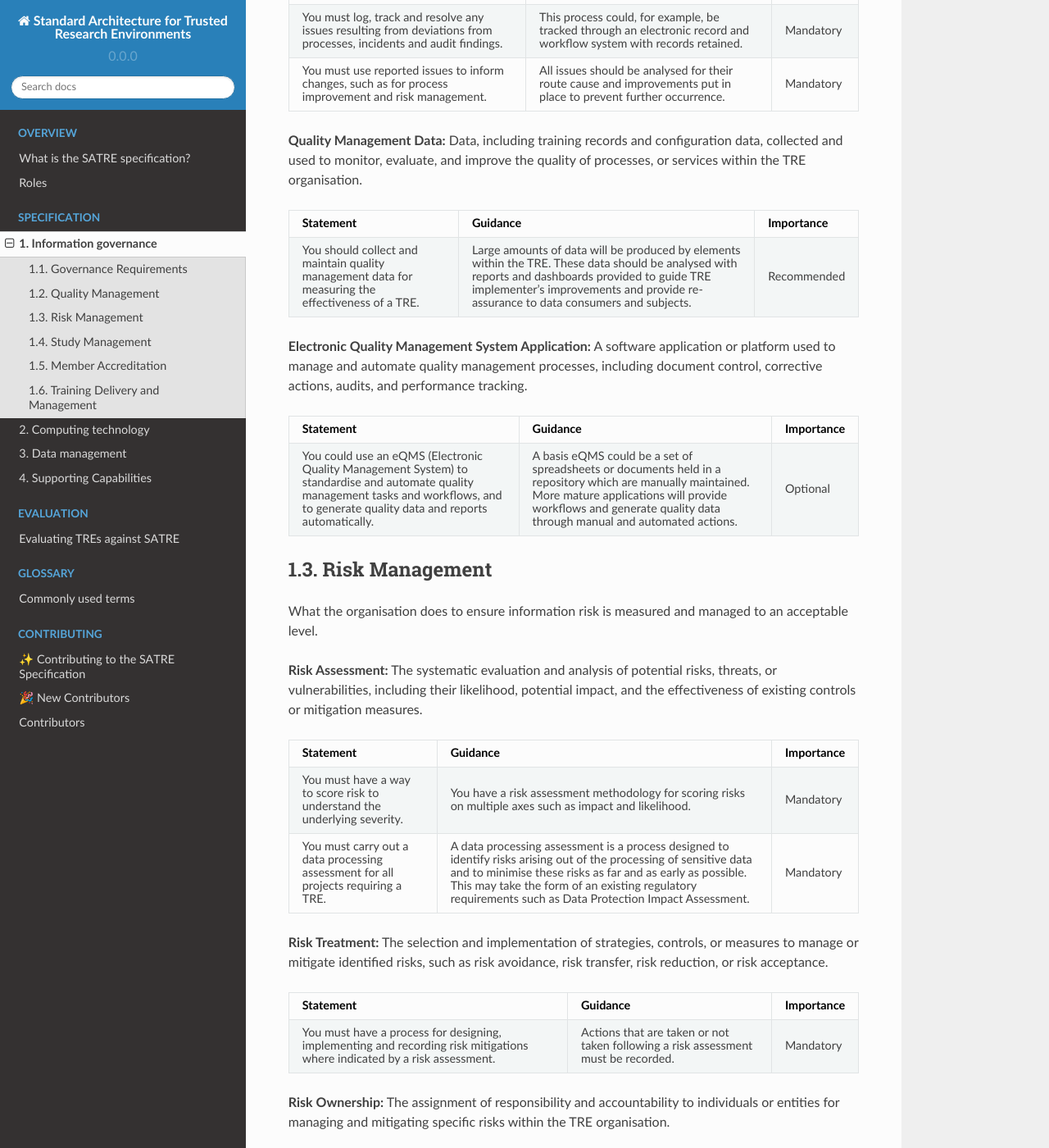
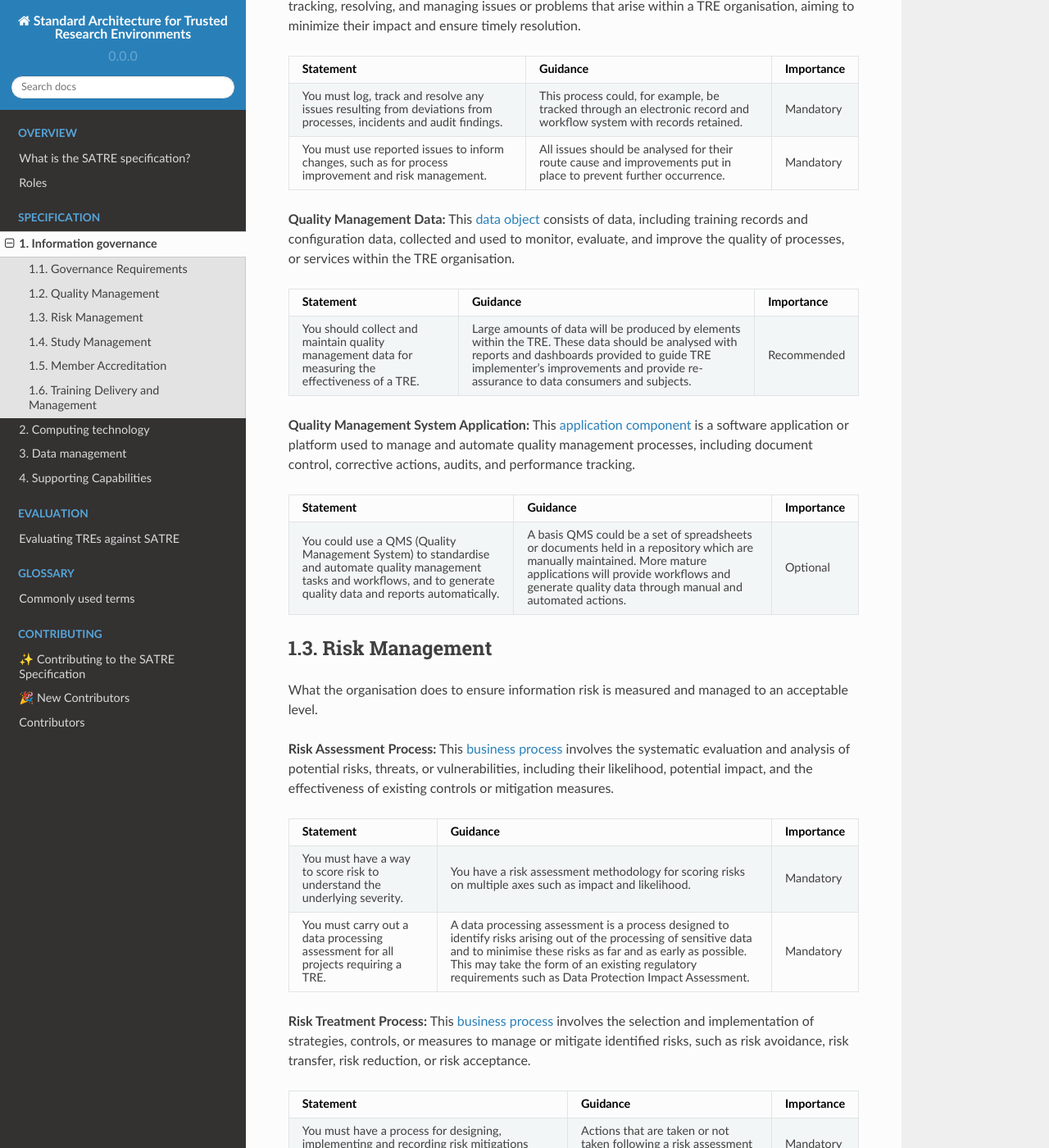
Before and after one commit to sa-tre/satre-specification, a Sphinx documentation site: the page built from docs/source/pillars/information_governance.md, in a window 1280 px wide and 1400 px high, scrolled down 3185 px. Shown: the whole window at 82% size. Built offline with Sphinx 7.4.7 and the Read the Docs theme 2.0.0, drawn with Linux system fonts in a browser that asks for light colours; some of the changed text lies outside the part shown.

Commit message:
:truck: Refactor computing pillar to match style of information governance pillar and add links to component type

````diff
--- a/docs/source/pillars/information_governance.md
+++ b/docs/source/pillars/information_governance.md
@@ -17,7 +17,7 @@ For example, some requirements will arise from national legislation such as GDPR
 
 ## Governance Requirements
 
-**Requirements Gathering and Monitoring:** The process of collecting, documenting, and managing the functional and non-functional requirements for the TRE based on the TRE organisation's goals and data assets.
+**Requirements Gathering and Monitoring:** This {term}`business process <business process>` involves collecting, documenting, and managing the functional and non-functional requirements for the TRE based on the TRE organisation's goals and data assets.
 
 ```{list-table}
 :header-rows: 1
@@ -33,7 +33,7 @@ For example, some requirements will arise from national legislation such as GDPR
   - Mandatory
 ```
 
-**Controls:** Measures, safeguards, or mechanisms implemented to manage or mitigate risks and ensure the integrity, confidentiality, availability, and reliability of systems, processes, or data.
+**Controls:** This {term}`business process <business process>` involves measures, safeguards, or mechanisms implemented to manage or mitigate risks and ensure the integrity, confidentiality, availability, and reliability of systems, processes, or data.
 
 ```{list-table}
 :header-rows: 1
@@ -47,7 +47,7 @@ For example, some requirements will arise from national legislation such as GDPR
   - Mandatory
 ```
 
-**Resource Allocation:** The process of assigning, distributing, and managing resources (such as personnel, finances, equipment, or time) within the TRE organisation to meet objectives and priorities effectively.
+**Resource Allocation Process:** This {term}`business process <business process>` involves assigning, distributing, and managing resources (such as personnel, finances, equipment, or time) within the TRE organisation to meet objectives and priorities effectively.
 
 ```{list-table}
 :header-rows: 1
@@ -65,11 +65,11 @@ For example, some requirements will arise from national legislation such as GDPR
 
 What the organisation does to measure and control quality of processes, documentation and outputs.
 
-**Document and SOP Management:** Creating, organising, updating, and controlling documents and Standard Operating Procedures (SOPs) within the TRE organisation.
+**Document and SOP Management Process:** This {term}`business process <business process>` involves creating, organising, updating, and controlling documents and Standard Operating Procedures (SOPs) within the TRE organisation.
 
 ```{list-table}
 :header-rows: 1
-:name: tab-ig-quality-management
+:name: tab-ig-document-management
 
 * - Statement
   - Guidance
@@ -82,11 +82,11 @@ What the organisation does to measure and control quality of processes, document
   - Mandatory
 ```
 
-**Quality Management Reporting:** The generation and dissemination of reports or dashboards that provide insights and metrics on the performance and effectiveness of quality management processes and activities.
+**Quality Management Process:** This {term}`business process <business process>` involves the generation and dissemination of reports or dashboards that provide insights and metrics on the performance and effectiveness of quality management processes and activities.
 
 ```{list-table}
 :header-rows: 1
-:name: tab-ig-quality-management-reporting
+:name: tab-ig-quality-management
 
 * - Statement
   - Guidance
@@ -96,7 +96,7 @@ What the organisation does to measure and control quality of processes, document
   - Mandatory
 ```
 
-**Internal Audit:** An independent evaluation process within the TRE organisation that assesses and improves its internal controls, risk management, and governance.
+**Internal Audit Process:** This {term}`business process <business process>` involves an independent evaluation process within the TRE organisation that assesses and improves its internal controls, risk management, and governance.
 
 ```{list-table}
 :header-rows: 1
@@ -113,7 +113,7 @@ What the organisation does to measure and control quality of processes, document
   - Mandatory
 ```
 
-**Supplier Management and Monitoring:** A structured approach to managing and monitoring relationships with external suppliers, vendors and contractors, including selection, contract management and compliance oversight.
+**Supplier Management and Monitoring Process:** This {term}`business process <business process>` involves a structured approach to managing and monitoring relationships with external suppliers, vendors and contractors, including selection, contract management and compliance oversight.
 
 ```{list-table}
 :header-rows: 1
@@ -132,7 +132,7 @@ What the organisation does to measure and control quality of processes, document
   - Mandatory
 ```
 
-**Asset Management Process:** A systematic approach to acquiring, operating, maintaining, and disposing of assets within an organization, aimed at maximizing their value and minimizing risks.
+**Asset Management Process:** This {term}`business process <business process>` involves a systematic approach to acquiring, operating, maintaining, and disposing of assets within an organization, aimed at maximizing their value and minimizing risks.
 
 ```{list-table}
 :header-rows: 1
@@ -147,7 +147,7 @@ What the organisation does to measure and control quality of processes, document
   - Mandatory (where physical assets are in scope)
 ```
 
-**Issue Management Process:** A systematic approach to identifying, tracking, resolving, and managing issues or problems that arise within a TRE organisation, aiming to minimize their impact and ensure timely resolution.
+**Issue Management Process:** This {term}`business process <business process>` involves a systematic approach to identifying, tracking, resolving, and managing issues or problems that arise within a TRE organisation, aiming to minimize their impact and ensure timely resolution.
 
 ```{list-table}
 :header-rows: 1
@@ -164,7 +164,7 @@ What the organisation does to measure and control quality of processes, document
   - Mandatory
 ```
 
-**Quality Management Data:** Data, including training records and configuration data, collected and used to monitor, evaluate, and improve the quality of processes, or services within the TRE organisation.
+**Quality Management Data:** This {term}`data object <data object>` consists of data, including training records and configuration data, collected and used to monitor, evaluate, and improve the quality of processes, or services within the TRE organisation.
 
 ```{list-table}
 :header-rows: 1
@@ -179,17 +179,17 @@ What the organisation does to measure and control quality of processes, document
   - Recommended
 ```
 
-**Electronic Quality Management System Application:** A software application or platform used to manage and automate quality management processes, including document control, corrective actions, audits, and performance tracking.
+**Quality Management System Application:** This {term}`application component <application component>` is a software application or platform used to manage and automate quality management processes, including document control, corrective actions, audits, and performance tracking.
 
 ```{list-table}
 :header-rows: 1
-:name: tab-ig-electronic-quality-management-system-application
+:name: tab-ig-quality-management-system-application
 
 * - Statement
   - Guidance
   - Importance
-* - You could use an eQMS (Electronic Quality Management System) to standardise and automate quality management tasks and workflows, and to generate quality data and reports automatically.
-  - A basis eQMS could be a set of spreadsheets or documents held in a repository which are manually maintained.
+* - You could use a QMS (Quality Management System) to standardise and automate quality management tasks and workflows, and to generate quality data and reports automatically.
+  - A basis QMS could be a set of spreadsheets or documents held in a repository which are manually maintained.
     More mature applications will provide workflows and generate quality data through manual and automated actions.
   - Optional
 ```
@@ -198,7 +198,7 @@ What the organisation does to measure and control quality of processes, document
 
 What the organisation does to ensure information risk is measured and managed to an acceptable level.
 
-**Risk Assessment:** The systematic evaluation and analysis of potential risks, threats, or vulnerabilities, including their likelihood, potential impact, and the effectiveness of existing controls or mitigation measures.
+**Risk Assessment Process:** This {term}`business process <business process>` involves the systematic evaluation and analysis of potential risks, threats, or vulnerabilities, including their likelihood, potential impact, and the effectiveness of existing controls or mitigation measures.
 
 ```{list-table}
 :header-rows: 1
@@ -215,7 +215,7 @@ What the organisation does to ensure information risk is measured and managed to
   - Mandatory
 ```
 
-**Risk Treatment:** The selection and implementation of strategies, controls, or measures to manage or mitigate identified risks, such as risk avoidance, risk transfer, risk reduction, or risk acceptance.
+**Risk Treatment Process:** This {term}`business process <business process>` involves the selection and implementation of strategies, controls, or measures to manage or mitigate identified risks, such as risk avoidance, risk transfer, risk reduction, or risk acceptance.
 
 ```{list-table}
 :header-rows: 1
@@ -229,7 +229,7 @@ What the organisation does to ensure information risk is measured and managed to
   - Mandatory
 ```
 
-**Risk Ownership:** The assignment of responsibility and accountability to individuals or entities for managing and mitigating specific risks within the TRE organisation.
+**Risk Ownership Process:** This {term}`business process <business process>` involves the assignment of responsibility and accountability to individuals or entities for managing and mitigating specific risks within the TRE organisation.
 
 ```{list-table}
 :header-rows: 1
@@ -251,7 +251,7 @@ What the organisation does to ensure information risk is measured and managed to
 
 What the organisation does to create and maintain research projects and work packages within the TRE.
 
-**Study Onboarding:** The process of onboarding or initiating a research study, including setting up necessary infrastructure, obtaining approvals, and defining protocols or methodologies.
+**Study Onboarding Process:** This {term}`business process <business process>` involves onboarding or initiating a research study, including setting up necessary infrastructure, obtaining approvals, and defining protocols or methodologies.
 
 ```{list-table}
 :header-rows: 1
@@ -265,7 +265,7 @@ What the organisation does to create and maintain research projects and work pac
   - Mandatory
 ```
 
-**Compliance Checking:** The act of verifying and ensuring adherence to applicable laws, regulations, standards, or internal policies within the TRE organisation.
+**Compliance Checking Process:** This {term}`business process <business process>` involves verifying and ensuring adherence to applicable laws, regulations, standards, or internal policies within the TRE organisation.
 
 ```{list-table}
 :header-rows: 1
@@ -283,7 +283,7 @@ What the organisation does to create and maintain research projects and work pac
   - Mandatory
 ```
 
-**Study Closure:** The formal conclusion of a research study or project, including final data analysis, reporting, documentation, and archiving.
+**Study Closure Process:** This {term}`business process <business process>` involves the formal conclusion of a research study or project, including final data analysis, reporting, documentation, and archiving.
 
 ```{list-table}
 :header-rows: 1
@@ -297,7 +297,7 @@ What the organisation does to create and maintain research projects and work pac
   - Mandatory
 ```
 
-**Study Management Portal:** An online platform that provides centralised access to manage research studies including onboarding studies, control of access and administration of compliance tasks.
+**Study Management Portal:** This {term}`application component <application component>` is an online platform that provides centralised access to manage research studies including onboarding studies, control of access and administration of compliance tasks.
 
 ```{list-table}
 :header-rows: 1
@@ -312,7 +312,7 @@ What the organisation does to create and maintain research projects and work pac
   - Optional
 ```
 
-**Data Asset Register:** A database or other electronic record that documents and manages information about the TRE organisation's data assets, including their characteristics, ownership, usage, and other relevant details.
+**Data Asset Register:** This {term}`data object <data object>` is a database or other electronic record that documents and manages information about the TRE organisation's data assets, including their characteristics, ownership, usage, and other relevant details.
 
 ```{list-table}
 :header-rows: 1
@@ -328,7 +328,7 @@ What the organisation does to create and maintain research projects and work pac
   - Mandatory
 ```
 
-**Study Register:** A centralised record or database that tracks and manages information about research studies and projects.
+**Study Register:** This {term}`data object <data object>` is a centralised record or database that tracks and manages information about research studies and projects.
 
 ```{list-table}
 :header-rows: 1
@@ -346,7 +346,7 @@ What the organisation does to create and maintain research projects and work pac
 
 Ability to ensure that people with access to data are correctly identified and they are suitably qualified.
 
-**Identity Verification:** The process of confirming or authenticating the identity of individuals or entities, often through the verification of personal information, credentials, or biometric data.
+**Identity Verification Process:** This {term}`business process <business process>` involves confirming or authenticating the identity of individuals or entities, often through the verification of personal information, credentials, or biometric data.
 
 ```{list-table}
 :header-rows: 1
@@ -360,7 +360,7 @@ Ability to ensure that people with access to data are correctly identified and t
   - Mandatory
 ```
 
-**User Onboarding:** The process of introducing and integrating researchers and data consumers onto a TRE's systems, processes, including training, access provisioning, and orientation.
+**User Onboarding Process:** This {term}`business process <business process>` involves introducing and integrating researchers and data consumers onto a TRE's systems, processes, including training, access provisioning, and orientation.
 
 ```{list-table}
 :header-rows: 1
@@ -374,7 +374,7 @@ Ability to ensure that people with access to data are correctly identified and t
   - Mandatory
 ```
 
-**Identity and Access Management Services:** Govern and control user identities, access privileges, authentication, and authorization within an organisation.
+**Identity and Access Management Services:** This {term}`application component <application component>` is a system to govern and control user identities, access privileges, authentication, and authorization within an organisation.
 
 ```{list-table}
 :header-rows: 1
@@ -391,7 +391,7 @@ Ability to ensure that people with access to data are correctly identified and t
   - Mandatory
 ```
 
-**Authentication Application:** A software system that verifies and validates the identities of users or entities accessing a system through multifactor authentication.
+**Authentication Application:** This {term}`application component <application component>` is a software system that verifies and validates the identities of users or entities accessing a system through multifactor authentication.
 
 ```{list-table}
 :header-rows: 1
@@ -405,7 +405,7 @@ Ability to ensure that people with access to data are correctly identified and t
   - Mandatory
 ```
 
-**User Identity Attributes:** Characteristics or attributes associated with a user's identity, such as username, email address, role, permissions, or affiliations.
+**User Identity Attributes:** This {term}`data object <data object>` consists of characteristics or attributes associated with a user's identity, such as username, email address, role, permissions, or affiliations.
 
 ```{list-table}
 :header-rows: 1
@@ -424,7 +424,7 @@ Ability to ensure that people with access to data are correctly identified and t
 
 Ability to deliver, track and maintain adequate training levels to ensure competence of all people within the TRE organisation.
 
-**Curriculum Creation and Management:** The process of designing, developing, and managing educational curricula, courses through training needs analysis for required competency.
+**Curriculum Creation and Management Process:** This {term}`business process <business process>` involves designing, developing, and managing educational curricula, courses through training needs analysis for required competency.
 
 ```{list-table}
 :header-rows: 1
@@ -449,7 +449,7 @@ Ability to deliver, track and maintain adequate training levels to ensure compet
   - Mandatory
 ```
 
-**Certification Management:** The process of managing and overseeing certifications or qualifications held by individuals or entities, including tracking expiry dates, renewals, and compliance requirements.
+**Certification Management Process:** This {term}`business process <business process>` involves managing and overseeing certifications or qualifications held by individuals or entities, including tracking expiry dates, renewals, and compliance requirements.
 
 ```{list-table}
 :header-rows: 1
@@ -466,7 +466,7 @@ Ability to deliver, track and maintain adequate training levels to ensure compet
   - Recommended
 ```
 
-**Learning Management System:** A software platform or application that facilitates the administration, delivery, and tracking of educational or training programs, often including course materials, assessments, and learner progress tracking.
+**Learning Management System:** This {term}`application component <application component>` is a software platform or application that facilitates the administration, delivery, and tracking of educational or training programs, often including course materials, assessments, and learner progress tracking.
 
 ```{list-table}
 :header-rows: 1
@@ -480,7 +480,7 @@ Ability to deliver, track and maintain adequate training levels to ensure compet
   - Optional
 ```
 
-**Courses Data:** Information or data associated with educational courses, including course materials and syllabi, assessments.
+**Courses Data:** This {term}`data object <data object>` consists of information or data associated with educational courses, including course materials and syllabi, assessments.
 
 ```{list-table}
 :header-rows: 1
````
Also changed, not shown: docs/source/pillars/computing_technology.md (+14 -38 lines).
